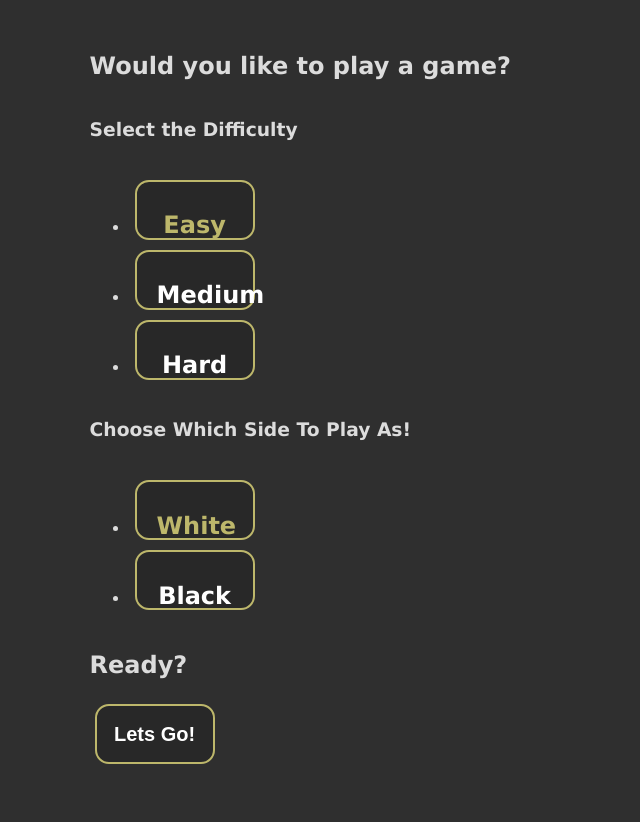
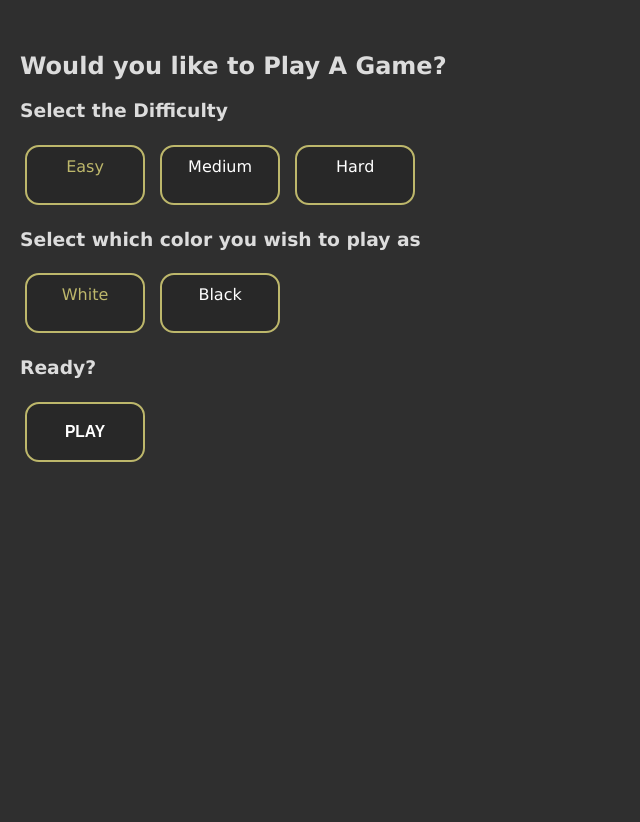
Before and after one commit to CimaglioBM/Chess-Game, a Flask app: page /starterPage.html in a window 1280 px wide. Shown: the part 71-893 px from the top of the page, without its empty margins (0-640 px from the left). Run offline with Flask 2, Linux system fonts and the light colour scheme.

Commit message:
Update starterPage.html

```diff
--- a/templates/starterPage.html
+++ b/templates/starterPage.html
@@ -40,49 +40,37 @@
     </header>
 
     <main>
-        <div class="main">
-            <h2>
-                Would you like to play a game?
-                <br>
-            </h2>
-            <h3>Select the Difficulty</h3>
+        <div id = "body">
+            <h2> Would you like to Play A Game?</h2>
+            <form>
+                <h3>Select the Difficulty</h3>
+
+                <input type="radio" id="Easy" name="difficulty" value="Easy" checked = checked>
+                <label for="Easy"> Easy</label>
+
+                <input type="radio" id="Medium" name="difficulty" value="Medium">
+                <label for="Medium">Medium</label>
+
+                <input type="radio" id="Hard" name="difficulty" value="Hard">
+                <label for="Hard"> Hard </label>
 
 
-            <div class="buttons">
-                <ul class="difficulty">
-                    <li>
-                      <input type="radio" id="easy" name="difficulty" checked="checked" />
-                      <label for="easy"><h2>Easy</h2></label>
-                    </li>
-                    <li>
-                      <input type="radio" id="medium" name="difficulty" />
-                      <label for="medium"><h2>Medium</h2></label>
-                    </li>
-                    <li>
-                      <input type="radio" id="Hard" name="difficulty" />
-                      <label for="Hard"><h2>Hard</h2></label>
-                    </li>
+                <h3> Select which color you wish to play as </h3>
 
-                  </ul>
-            </div>
-            <h3>Choose Which Side To Play As!</h3>
-            <div class="buttons">
-                <ul class="difficulty">
-                  <li>
-                    <input type="radio" id="White" name="side-Selection" checked="checked" />
-                    <label for="White"><h2>White</h2></label>
-                  </li>
-                  <li>
-                      <input type="radio" id="Black" name="side-Selection" />
-                      <label for="Black"><h2>Black</h2></label>
-                  </li>
-                  </ul>
-            </div>
+                <input type="radio" id="white" name="color" value="white" checked = checked>
+                <label for="white">White</label>
 
-            <div>
-              <h2>Ready?</h2>
-              <button><h2>Lets Go!</h2></button>
-            </div>
+                <input type="radio" id="black" name="color" value="black">
+                <label for="black">Black</label>
+
+
+                  <div>
+                    <h3>
+                        Ready?
+                    </h3>
+                  <button type="submit"><h3> PLAY </h3></button>
+                </div>
+              </form>
         </div>
     </main>
 </body>
```
